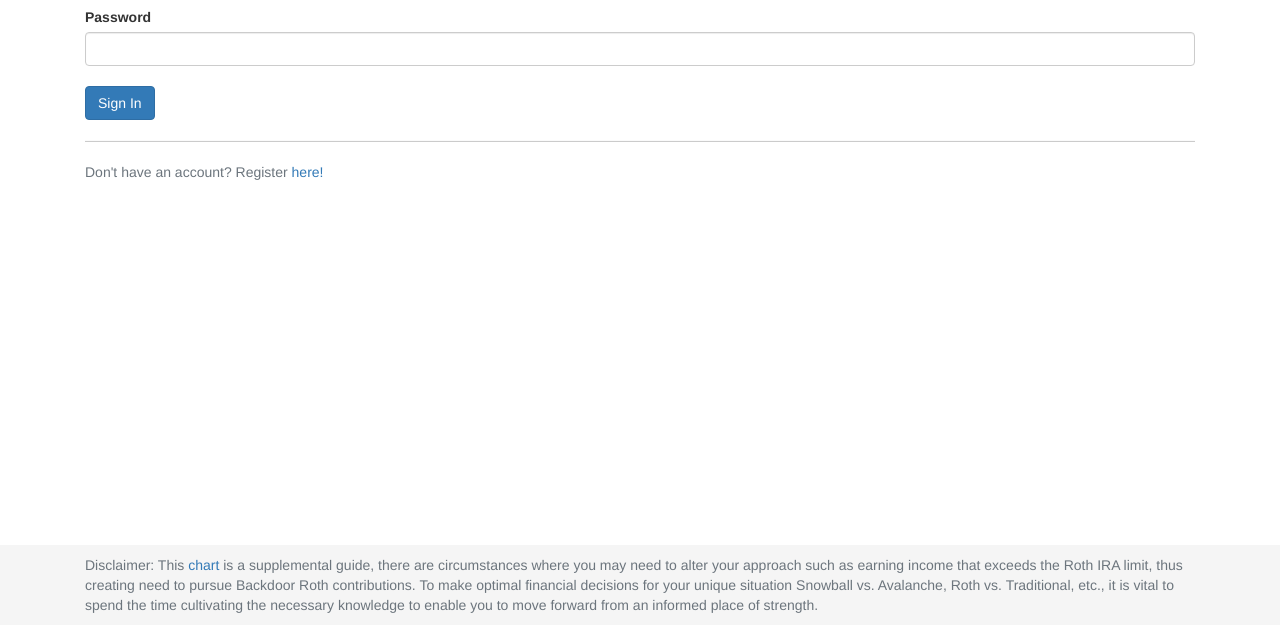
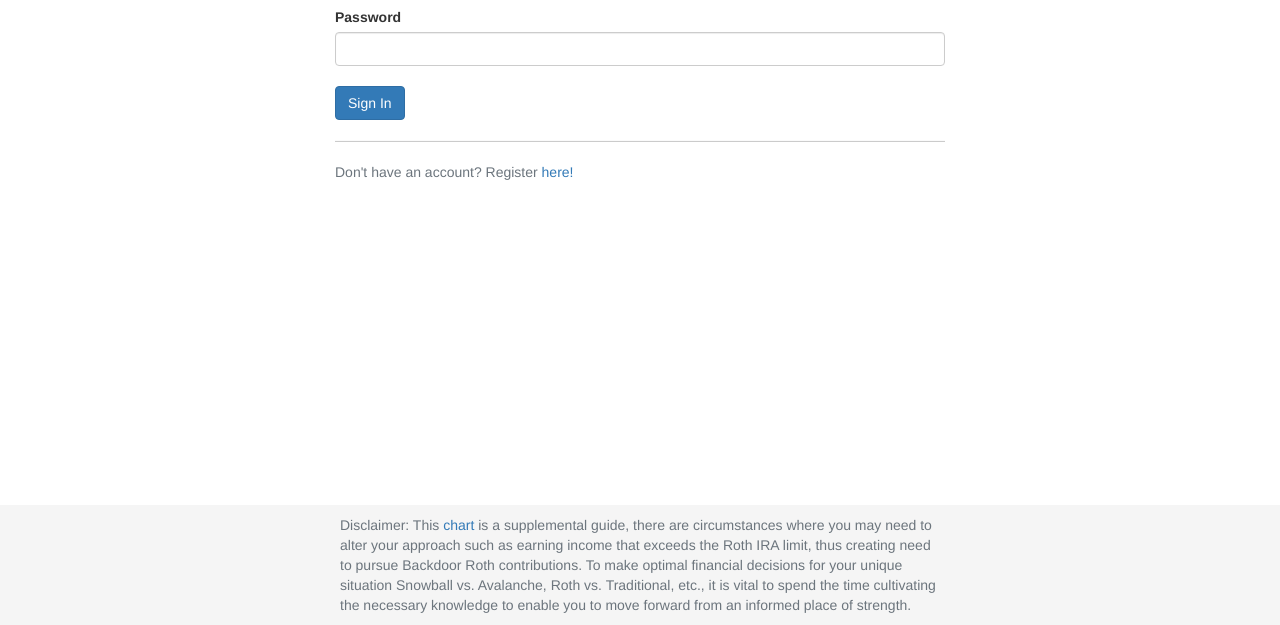
Before and after one commit to apettenati/pearlhacks2021, a plain HTML site: page login.html in a window 1280 px wide. Shown: the part 175-800 px from the top of the page. Drawn offline with nearby package versions, Linux system fonts and the light colour scheme.

Commit message:
login/register edit

```diff
--- a/style.css
+++ b/style.css
@@ -66,3 +66,7 @@ footer {
 .skipped {
     display: none;
 }
+
+.container {
+    width: 50%;
+}
```
Also changed, not shown: index.html (+1 -1 lines).
